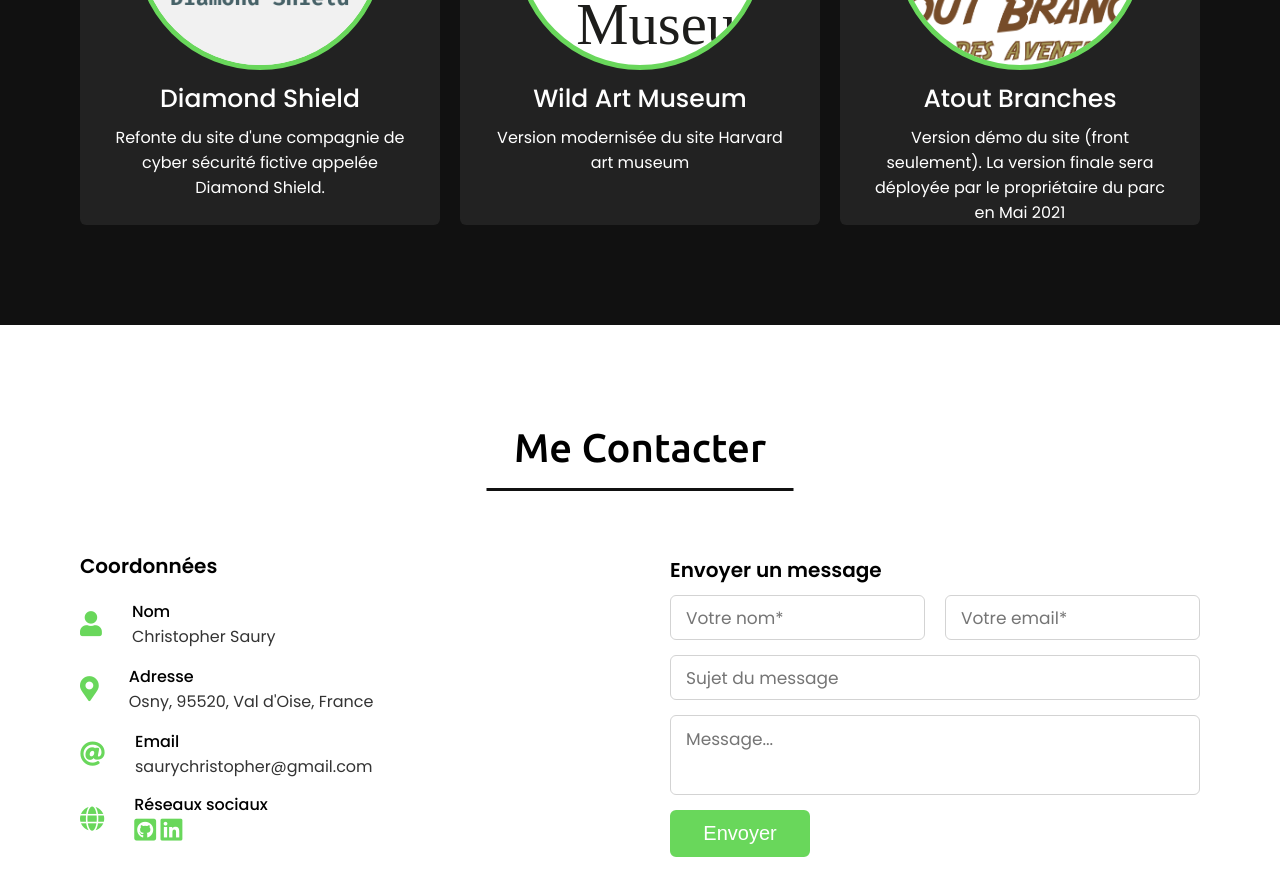
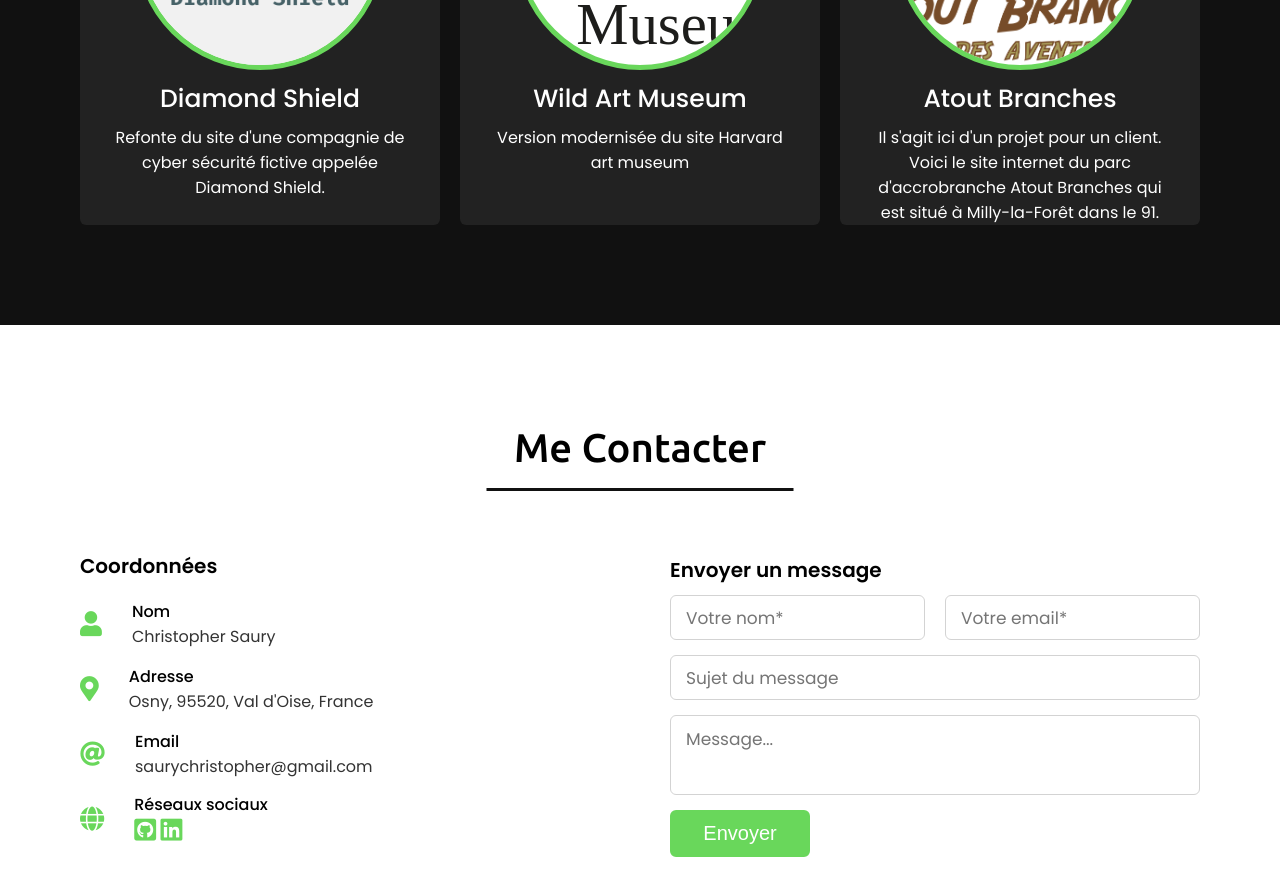
Before and after one commit to ChristopherSaury/PortfolioReactVersion, a React (Create React App) app: page / in a window 1280 px wide. Shown: the part 2580-3475 px from the top of the page. Built offline with nearby package versions, Linux system fonts and the light colour scheme.

Commit message:
Final version of the Atout Branches Park has been added

```diff
--- a/src/components/Project/Project.js
+++ b/src/components/Project/Project.js
@@ -26,9 +26,9 @@
                 </div>
                 <div className='card'>
                     <div className='box'>
-                        <a href="https://paris-js-0920-atoutbranches-front-six.vercel.app/"><img src={Atbphoto} alt='atout branches logo'/></a>
+                        <a href="https://www.atoutbranches.com/"><img src={Atbphoto} alt='atout branches logo'/></a>
                         <div className='text'>Atout Branches</div>
-                        <p>Version démo du site (front seulement). La version finale sera déployée par le propriétaire du parc en Mai 2021</p>
+                        <p>Il s'agit ici d'un projet pour un client. Voici le site internet du parc d'accrobranche Atout Branches qui est situé à Milly-la-Forêt dans le 91.</p>
                     </div>
                 </div>
             </div>
```
